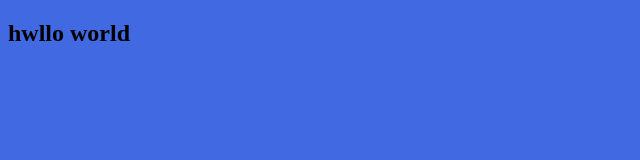
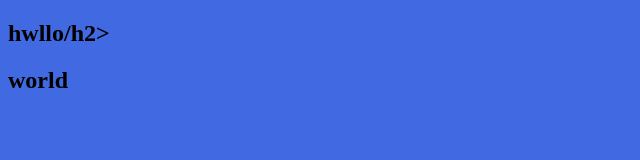
Before and after one commit to sbhor007/p2, a plain HTML site: page index.html in a window 1280 px wide. Shown: the whole page, without its empty margins (0-640 px from the left). Drawn offline with Linux system fonts and the light colour scheme.

Commit message:
main public

```diff
--- a/index.html
+++ b/index.html
@@ -8,6 +8,7 @@
     <link rel="stylesheet" type="text/css" href="style.css">
 </head>
 <body>
-   <h2>hwllo world</h2>
+   <h2>hwllo/h2>
+   <h2>world</h2>
 </body>
 </html>
```
